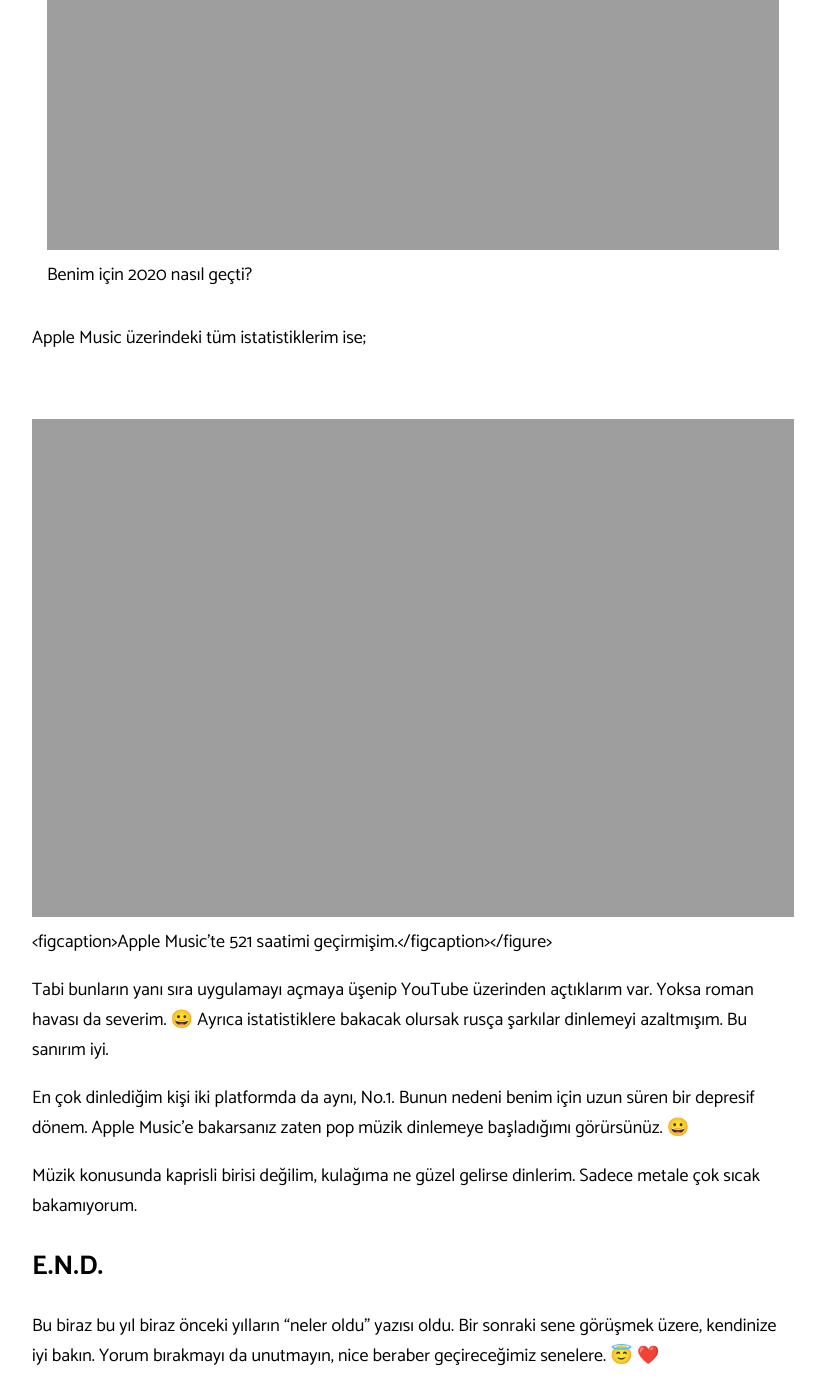
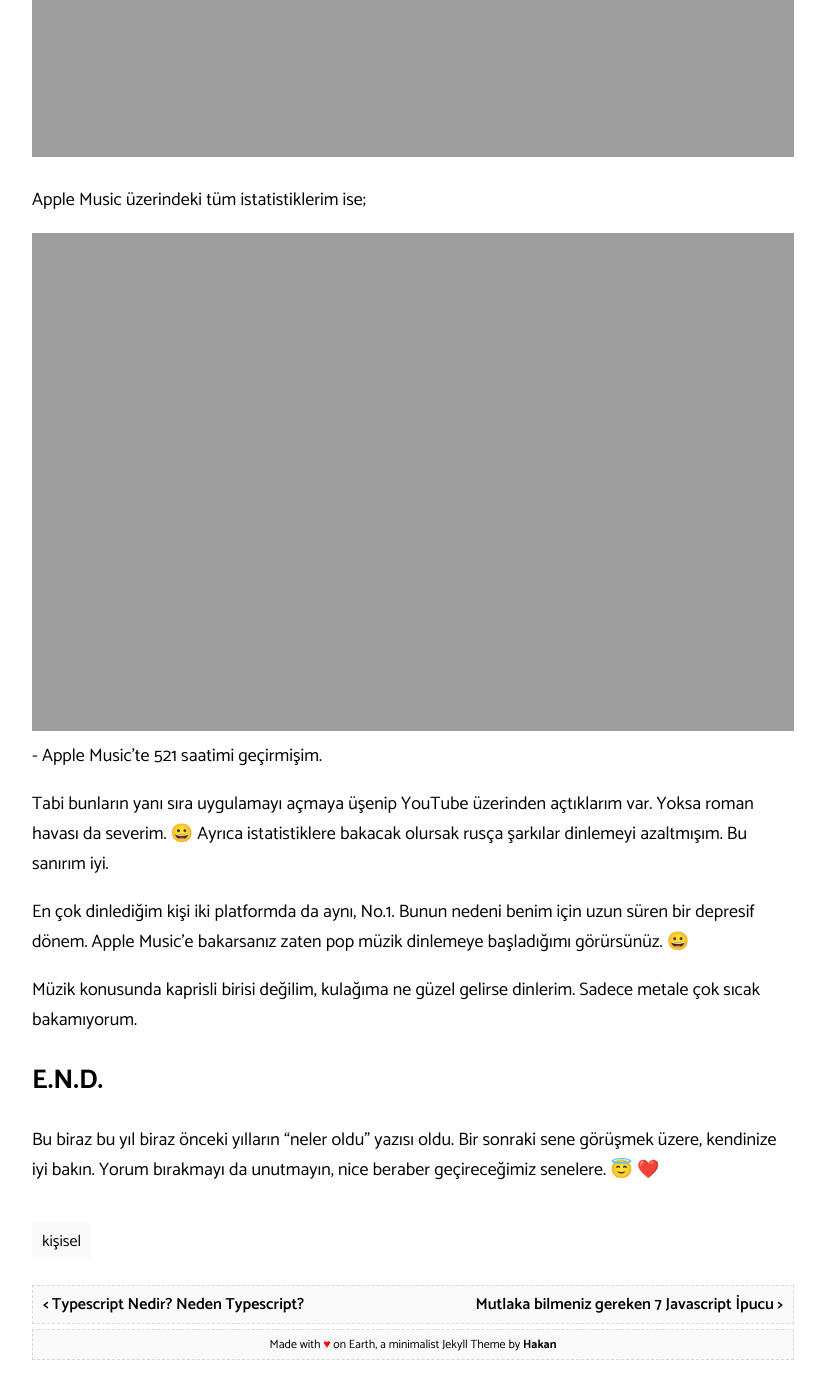
Before and after one commit to merchizm/merchizm.github.io, a Jekyll site: the page built from _posts/2020-12-21-2020-benim-icin-nasil-gecti.md, in a window 1280 px wide and 1400 px high, scrolled down 3728 px. Shown: the whole window, without its empty margins (227-1052 px from the left). Built offline with Jekyll 4.4.1, drawn with Linux system fonts in a browser that asks for light colours; comment, search, counter and statistics services are not loaded; after the commit the page ends 5093 px from its top, so only the background shows below that; some of the changed text lies outside the part shown.

Commit message:
disqus and fixes

```diff
--- a/_config.yml
+++ b/_config.yml
@@ -9,7 +9,7 @@ timezone:  Europe/Istanbul
 repo: https://github.com/onepase/Ephesus # site repo [optional]
 google_verify:      XXX # Put your Google Verification here
 google_analytics:   UA-XXXXXXXX-00 # Put your Google Analytics code
-discus-identifier:  aslaamaaslatahminedemezsinki
+discus-identifier:  merchizm
 
 # Author settings
 author:
--- a/_posts/2020-12-21-2020-benim-icin-nasil-gecti.md
+++ b/_posts/2020-12-21-2020-benim-icin-nasil-gecti.md
@@ -52,19 +52,19 @@ Ayrıca Karalamalar kısmında yazdığım şiir denilebilecek şeyler var. Sevi
 
 ## Neler dinledin? {#h-neler-dinledin}
 
-Bu yıl Spotify ve Apple Music&#8217;i bir süre beraber kullandım. İlk iki çeyrekte her ikisini son iki çeyrekte ise sadece Apple Music kullandım. Spotify istatistiklerim şöyle;<figure class="wp-block-image size-large">
+Bu yıl Spotify ve Apple Music&#8217;i bir süre beraber kullandım. İlk iki çeyrekte her ikisini son iki çeyrekte ise sadece Apple Music kullandım. Spotify istatistiklerim şöyle;
 
-<img loading="lazy" width="778" height="1024" src="assets/uploads/2020/12/WhatsApp-Image-2020-12-07-at-2.34.21-PM-778x1024.jpeg" alt="Benim için 2020 nasıl geçti?" class="wp-image-362" /> <figcaption>Benim için 2020 nasıl geçti?</figcaption></figure>
+<img loading="lazy" width="778" height="1024" src="assets/uploads/2020/12/WhatsApp-Image-2020-12-07-at-2.34.21-PM-778x1024.jpeg" alt="Benim için 2020 nasıl geçti?" class="wp-image-362" />
 
 
 fakat bu istatistikler sadece yazılım yaparken dinlediklerimden ibaret. Spotify&#8217;da 13.902 dakikamı geçirmişim. Apple Music&#8217;te bilgisayarım üzerindeki istatistikler şu şekilde;
-<figure class="wp-block-image size-large">
 
-<img loading="lazy" width="1024" height="443" src="assets/uploads/2020/12/Ekran-Resmi-2020-12-07-15.01.07-1024x443.png" alt="" class="wp-image-363" /> <figcaption>Benim için 2020 nasıl geçti?</figcaption></figure>
 
-Apple Music üzerindeki tüm istatistiklerim ise;<figure class="wp-block-image size-large">
+<img loading="lazy" width="1024" height="443" src="assets/uploads/2020/12/Ekran-Resmi-2020-12-07-15.01.07-1024x443.png" alt="" class="wp-image-363" />
 
-<img loading="lazy" width="827" height="498" src="assets/uploads/2020/12/Ekran-Resmi-2020-12-07-15.04.43.png" alt="" class="wp-image-364" /> <figcaption>Apple Music&#8217;te 521 saatimi geçirmişim.</figcaption></figure>
+Apple Music üzerindeki tüm istatistiklerim ise;
+
+<img loading="lazy" width="827" height="498" src="assets/uploads/2020/12/Ekran-Resmi-2020-12-07-15.04.43.png" alt="" class="wp-image-364" /> <br/> - Apple Music&#8217;te 521 saatimi geçirmişim.
 
 Tabi bunların yanı sıra uygulamayı açmaya üşenip YouTube üzerinden açtıklarım var. Yoksa roman havası da severim. 😀 Ayrıca istatistiklere bakacak olursak rusça şarkılar dinlemeyi azaltmışım. Bu sanırım iyi.
 
```
